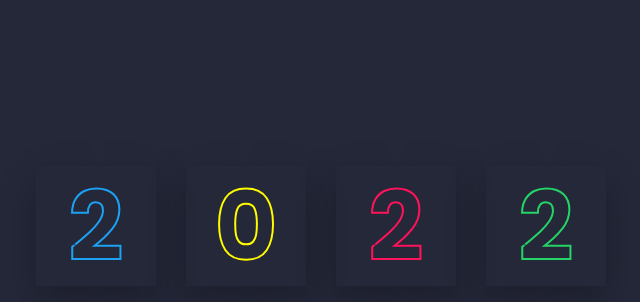
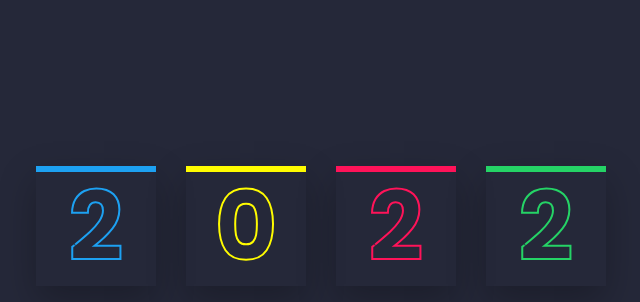
Before and after one commit to tgellai/HTML-CSS-halado-02-magic-line, a plain HTML site: page index.html in a window 1280 px wide. Shown: the part 174-476 px from the top of the page, without its empty margins (319-959 px from the left). Drawn offline with Linux system fonts and the light colour scheme.

Commit message:
CSS - content kitöltésének létrehozása pszeudo elemként (before selector)#9
A feladatban megfogalmazottak létrehozva / beállítva!

```diff
--- a/style.css
+++ b/style.css
@@ -38,3 +38,19 @@ body{
     -webkit-text-stroke: 2px var(--clr);
     color: transparent;
 }
+
+.year span::before{
+    content: attr(data-text);
+    position: absolute;
+    top: 0;
+    left: 0;
+    width: 100%;
+    height: 0;
+    font-size: 6em;
+    font-weight: 700;
+    text-align: center;
+    line-height: 120px;
+    color: var(--clr);
+    border-bottom: 6px solid var(--clr);
+    overflow: hidden;
+}
```
